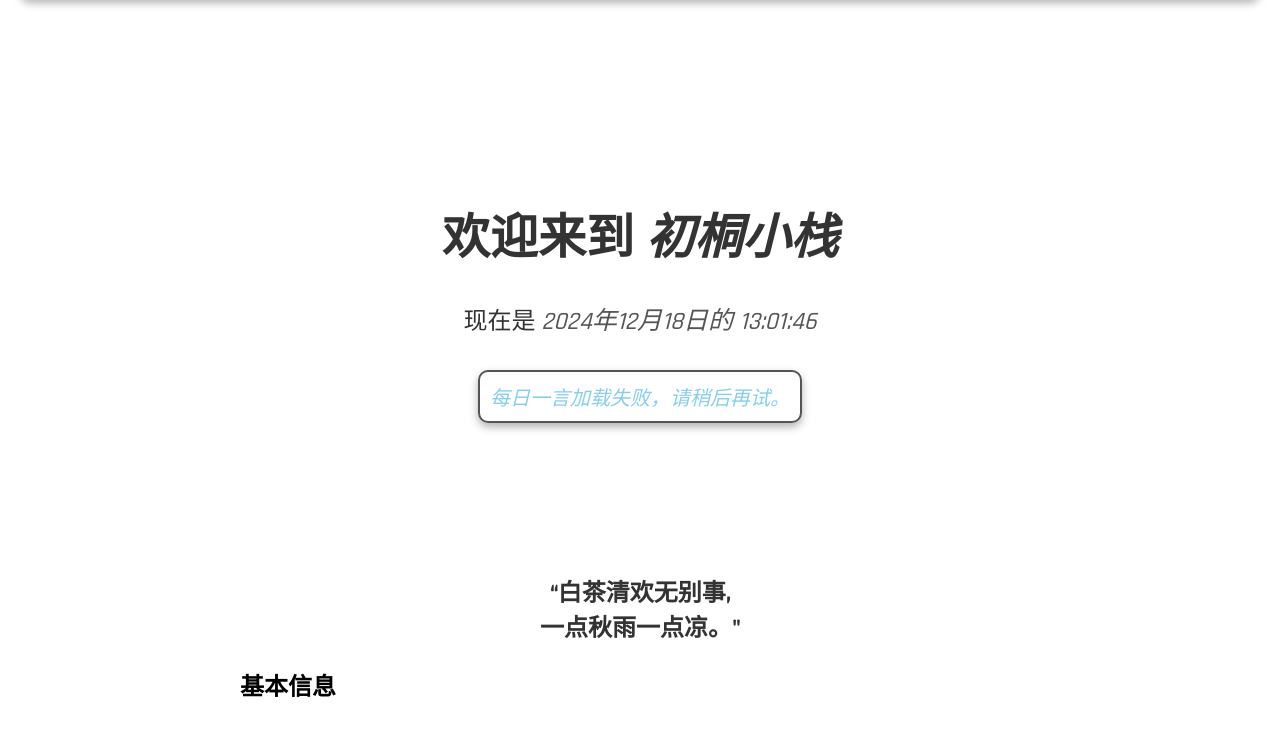
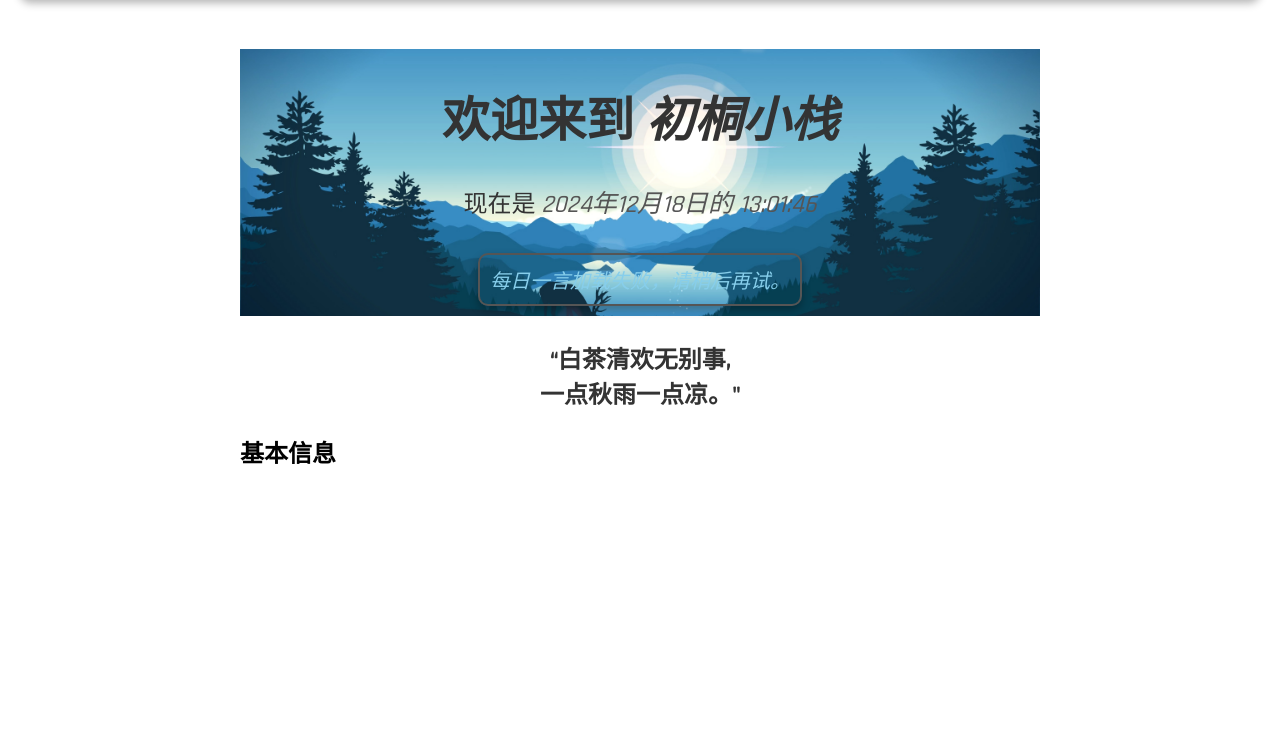
Before and after one commit to Public-BOCS/Public-BOCS.github.io, a plain HTML site: page home.html in a window 1280 px wide. Shown: the part 67-802 px from the top of the page. Drawn offline with Linux system fonts and the light colour scheme; no server answers.

Commit message:
upload files

```diff
--- a/style.css
+++ b/style.css
@@ -89,12 +89,15 @@ nav ul li:last-child a:hover {
 
 /* 背景图和标语样式 */
 .hero {
+    position: relative;
+    background-image: url("./images/main.jpg");
     background-color: white; /* 背景颜色 */
-    background-size: 100% auto;
     background-repeat: no-repeat;
-    background-position: center;
-    height: 500px; /* 根据需要调整高度 */
-    display: flex;
+    background-position: center left;
+    background-size: cover;
+    min-width: 100%;
+    height: auto; /* 根据需要调整高度 */
+    display: inline-block;
     align-items: center;
     justify-content: center;
     color: #333;
```
Also changed, not shown: images/main.jpg (renamed from images/Firewatch-Lakeside_5.jpg).
